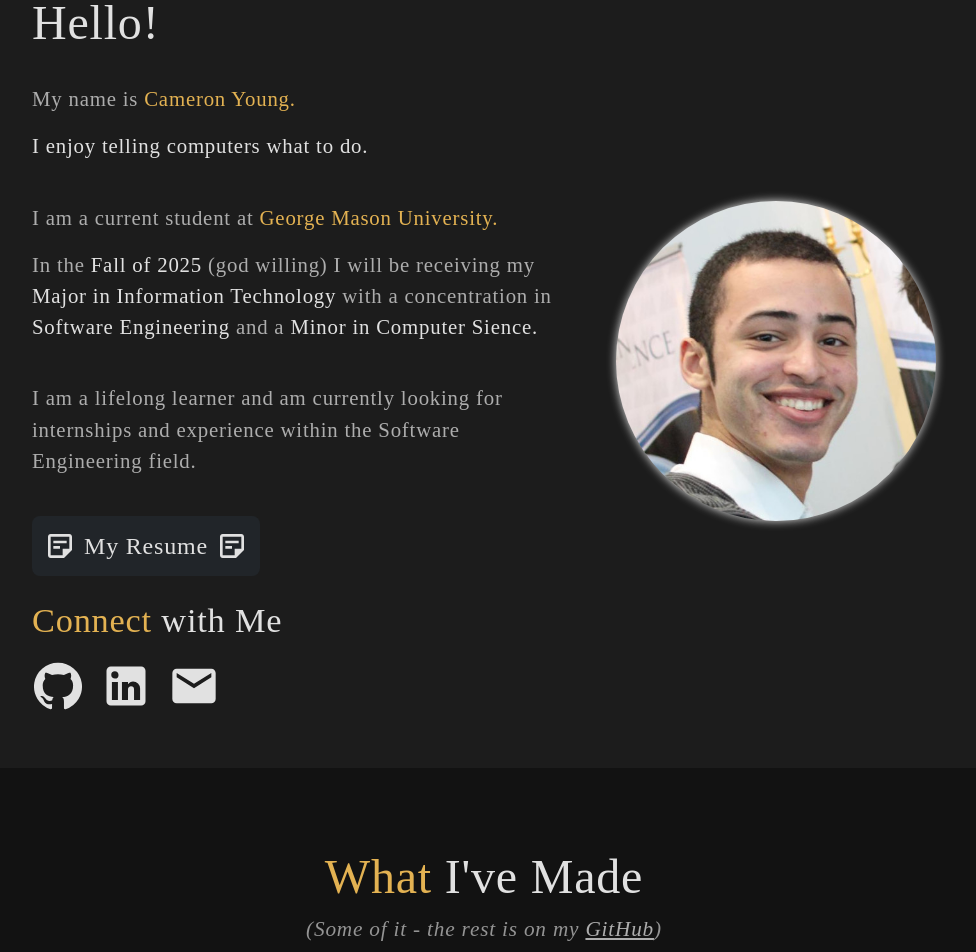
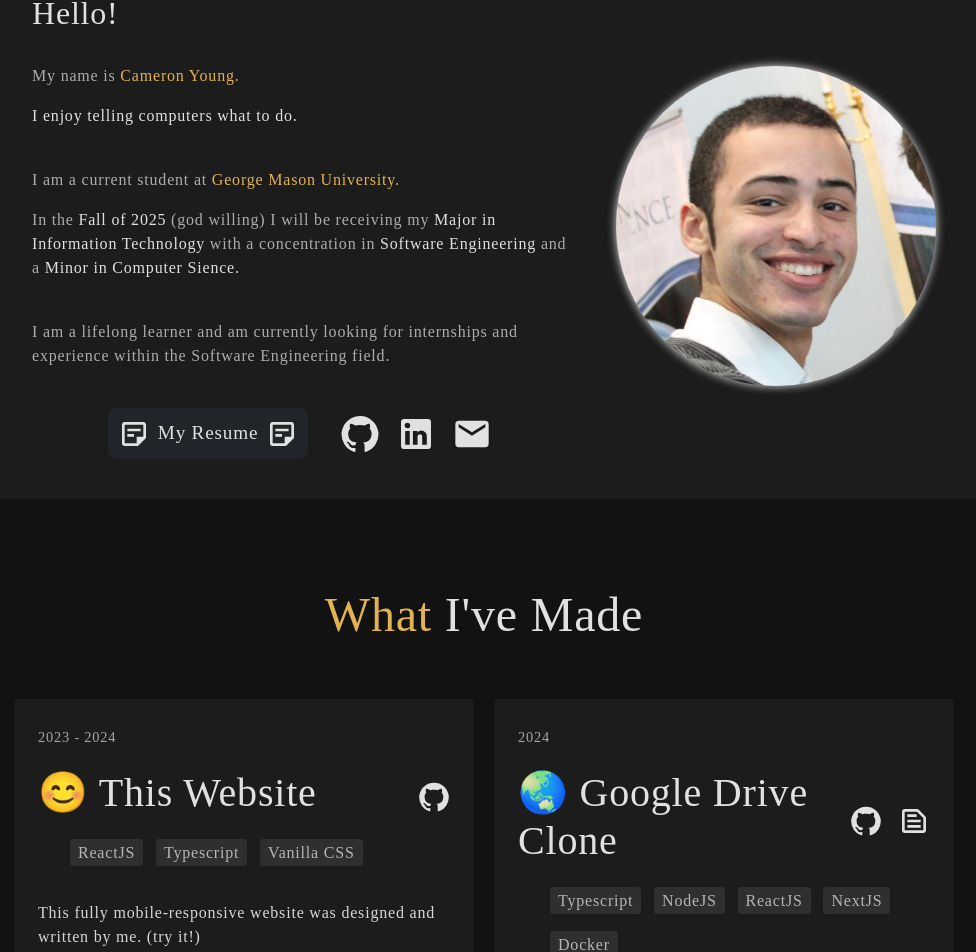
Before and after one commit to ItsNotCam/Portfolio-Site, a React (Vite) app: page / in a window 1280 px wide. Shown: the part 1032-1984 px from the top of the page, without its empty margins (156-1132 px from the left). Built offline with nearby package versions, Linux system fonts and the light colour scheme; the HTML template or start-up script is replaced by a standard one; a web font is replaced by a local one.

Commit message:
shrunk website font overall

```diff
--- a/src/pages/about/About.tsx
+++ b/src/pages/about/About.tsx
@@ -46,6 +46,7 @@
 
           <br />
 
+          <div className="connections">
             <div className="resume">
               <a href={RESUME} target="_blank" className="color-light bg-dark resume-link">
                 <StickyNote2Outlined htmlColor='white' className="color-alt-hover social-icon" style={{ fontSize: "2rem" }} titleAccess="View Resume" />
@@ -53,12 +54,7 @@
                 <StickyNote2Outlined htmlColor='white' className="color-alt-hover social-icon" style={{ fontSize: "2rem" }} titleAccess="View Resume" />
               </a>
             </div>
-          <br />
-          <p className="about-connect">
-            <h3 className="connect-text">
-              <span className="color-alt">Connect</span>
-              <span className="color-light"> with Me</span>
-            </h3>
+            <div className="about-connect">
               <div className="about-connect-links">
                 <a href="https://github.com/ItsNotCam" target="_blank">
                   <GitHub htmlColor='white' className="color-alt-hover social-icon" style={iconStyle} titleAccess="My GitHub" />
@@ -70,7 +66,8 @@
                   <Email htmlColor='white' className="color-alt-hover social-icon" style={iconStyle} titleAccess="Email Me" />
                 </a>
               </div>
-          </p>
+            </div>
+          </div>
         </div>
         <img src="me.jpg" className="about-image" />
       </div>
--- a/src/pages/about/_About.css
+++ b/src/pages/about/_About.css
@@ -21,16 +21,15 @@
 }
 
 .about-description h2 {
-  font-size: 3rem;
+  font-size: 2rem;
 }
 
 .about-description h3 {
-  font-size: 1.65em;
+  font-size: 1.25em;
   margin-bottom: 1.2rem;
 }
 
 .about-description p {
-  font-size: 1.3em;
   color: var(--color-darker);
 }
 
@@ -61,10 +60,12 @@
 }
 
 .resume {
+  font-size: 1rem;
   display: flex;
   align-items: center;
+  margin-right: 2rem;
   text-size-adjust: 200%;
-  width: 100%;
+  /* width: 100%; */
 }
 
 .resume-link {
@@ -75,7 +76,7 @@
   gap: 0.5rem;
   text-decoration: none;
   padding: 0.5em;
-  font-size: 1.5em;
+  font-size: 1.2em;
   border-radius: 8px;
 
   background-color: var(--color-bg-dark);
@@ -87,15 +88,35 @@
   background-color: #d1a857;
 }
 
+.connections {
+  display: flex;
+  flex-direction: row;
+  justify-content: center;
+  align-items: center;
+  gap: 0;
+}
+
 .about-connect-links a:hover {
   transform: scale(1.15);
   color: var(--color-alt);
 }
 
 @media (max-width: 1000px) {
+  .resume {
+    width: auto;
+    margin-bottom: 0;
+  }
+
+  .connections {
+    display: flex;
+    flex-direction: row;
+    justify-content: center;
+    gap: 0;
+  }
+
   .about-connect {
     display: flex;
-    flex-direction: column;
+    flex-direction: row;
   }
 
   .about-container {
@@ -116,8 +137,8 @@
 
   .about-connect-links {
     margin-top: 0;
-    gap: 2rem;
-    font-size: 1.2em;
+    gap: 1rem;
+    font-size: 1em;
     justify-content: center;
   }
 
--- a/src/pages/experience/ExperienceCard.tsx
+++ b/src/pages/experience/ExperienceCard.tsx
@@ -68,8 +68,8 @@
           <div className="project-card-sm-dropdown">
             <IconButton onClick={() => setDroppedDown(!droppedDown)}>
               {droppedDown
-                ? <ArrowDropDownOutlined className="project-icon-button" style={{ fontSize: "3rem" }} />
-                : <ArrowLeftOutlined className="project-icon-button" style={{ fontSize: "3rem" }} />}
+                ? <ArrowDropDownOutlined className="project-icon-button" style={{ fontSize: "2.5rem" }} />
+                : <ArrowLeftOutlined className="project-icon-button" style={{ fontSize: "2.5rem" }} />}
             </IconButton>
           </div>
         </div>
--- a/src/pages/experience/_Experience.css
+++ b/src/pages/experience/_Experience.css
@@ -53,7 +53,7 @@
 }
 
 .experience-card-sm h1 {
-  font-size: 2em;
+  font-size: 1.45em;
 }
 
 .info {
@@ -62,7 +62,7 @@
 
 .experience-description p {
   padding-top: 1em;
-  font-size: 1.1em;
+  /* font-size: 0.9em; */
   text-size-adjust: 175%;
 }
 
@@ -71,8 +71,9 @@
   display: flex;
   flex-direction: row;
   flex-wrap: wrap;
-  gap: 0.8rem;
+  gap: 0.6rem;
   padding-top: 1.5rem;
+  font-size: 0.9rem;
 }
 
 .experience-tag {
@@ -81,7 +82,7 @@
   padding-block: 0.35rem;
   padding-inline: 0.5rem;
   border-radius: 3px;
-  font-size: 1.3em;
+  font-size: 1em;
 }
 
 @media (max-width: 1000px) {
@@ -108,4 +109,8 @@
   .experience-description {
     font-size: 1.2em;
   }
+
+  .info h2 {
+    font-size: 1.2rem;
+  }
 }
--- a/src/pages/home/Home.tsx
+++ b/src/pages/home/Home.tsx
@@ -25,9 +25,8 @@
 
         <div className="home-title-sm">
           <h1>
-            <span className="color-alt">CAM</span>
-            <span className="color-light"> Y</span>
-            <span className="blinking-text color-light">_</span>
+            <span className="color-light">CAM</span>
+            {/* <span className="blinking-text color-light">_</span> */}
           </h1>
         </div>
 
--- a/src/pages/home/_Home.css
+++ b/src/pages/home/_Home.css
@@ -17,12 +17,12 @@
 }
 
 .home-title h1 {
-	font-size: 7rem;
+	font-size: 5rem;
 	text-align: center;
 }
 
 .home-title p {
-	font-size: 1.75rem;
+	font-size: 1.35rem;
 }
 
 .blinking-text {
@@ -38,7 +38,7 @@
 	display: none;
 }
 
-@media (max-width: 1050px) {
+@media (max-width: 700px) {
 	.home-title-lg {
 		display: none;
 	}
@@ -53,7 +53,7 @@
 }
 
 
-@media (max-width: 705px) {
+@media (max-width: 600px) {
 	.home-title-lg {
 		display: none;
 	}
--- a/src/pages/projects/ProjectCard.tsx
+++ b/src/pages/projects/ProjectCard.tsx
@@ -19,7 +19,7 @@
     color: "inherit"
   },
   githubStyle: {
-    fontSize: "inherit",
+    fontSize: "2rem",
     cursor: "pointer",
     color: "inherit"
   }
@@ -88,8 +88,8 @@
           <div className="project-card-sm-dropdown">
             <IconButton onClick={() => setDroppedDown(!droppedDown)}>
               {droppedDown
-                ? <ArrowDropDownOutlined className="project-icon-button" style={{ fontSize: "3rem" }} />
-                : <ArrowLeftOutlined className="project-icon-button" style={{ fontSize: "3rem" }} />}
+                ? <ArrowDropDownOutlined className="project-icon-button" style={{ fontSize: "2.5rem" }} />
+                : <ArrowLeftOutlined className="project-icon-button" style={{ fontSize: "2.5rem" }} />}
             </IconButton>
           </div>
         </div>
@@ -101,7 +101,6 @@
           </div>
 
           {hasLinks(PROJECT) ? (<>
-            <h2 className="color-alt p-link">More</h2>
             <ProjectCardLinks
               demoLink={PROJECT.demo_link}
               readmeLink={PROJECT.readme_link}
--- a/src/pages/projects/Projects.tsx
+++ b/src/pages/projects/Projects.tsx
@@ -24,14 +24,9 @@
         visible={showReadmeContent}
         setShowReadmeVisible={setShowReadmeContent}
       />
-      <p className="projects-title">
-        <h1>
-          <span className="color-alt">What</span>
-          <span className="color-light"> I've Made</span>
-        </h1>
-        <i className="color-dark">
-          (Some of it - the rest is on my <a href={GITHUB} target="_blank" className="color-darker color-alt-hover">GitHub</a>)
-        </i>
+      <p className="section-title">
+        <span className="color-alt">What</span>
+        <span className="color-light"> I've Made</span>
       </p>
       <div className="project-list">
         {PROJECTS.map(project =>
--- a/src/pages/projects/_Projects.css
+++ b/src/pages/projects/_Projects.css
@@ -17,7 +17,7 @@
 }
 
 .projects-title h1 {
-  font-size: 3rem;
+  font-size: 2rem;
 }
 
 .projects-title i {
@@ -33,7 +33,7 @@
 }
 
 .project-card-lg p {
-  font-size: 1.07rem;
+  /* font-size: 1.07rem; */
   padding-block: 0.25rem;
   opacity: 0.95;
 }
@@ -104,12 +104,13 @@
 
 .project-card-sm-dropdown {
   float: right;
+  font-size: 1rem;
 }
 
 .project-icon-button {
   background-color: rgb(52, 52, 52);
   border-radius: 50%;
-  font-size: rem;
+  /* font-size: rem; */
 }
 
 .project-tags-sm {
@@ -119,7 +120,8 @@
   gap: 0.8em;
   padding-top: 1em;
   padding-bottom: 0.5em;
-  font-size: 1.1em;
+  font-size: 0.9rem;
+  /* font-size: 1.1em; */
 }
 
 .project-icon-button:hover {
@@ -136,7 +138,7 @@
 }
 
 .project-card-sm h1 {
-  font-size: 2em;
+  font-size: 1.2em;
 }
 
 .project-card-links {
@@ -148,7 +150,7 @@
 
 .project-card-link {
   transition: transform 0.2s;
-  font-size: 2.5rem;
+  font-size: 1rem;
 }
 
 .project-card-link a,
@@ -184,7 +186,7 @@
   }
 
   .project-card-sm p {
-    font-size: 1.4em;
+    font-size: 1em;
     text-size-adjust: 170%;
   }
 
@@ -282,6 +284,6 @@
 }
 
 .project-date {
-  font-size: 1em;
+  font-size: 0.9em;
   font-size-adjust: 100%;
 }
```
Lines whose indentation alone changed are shown as unchanged.
